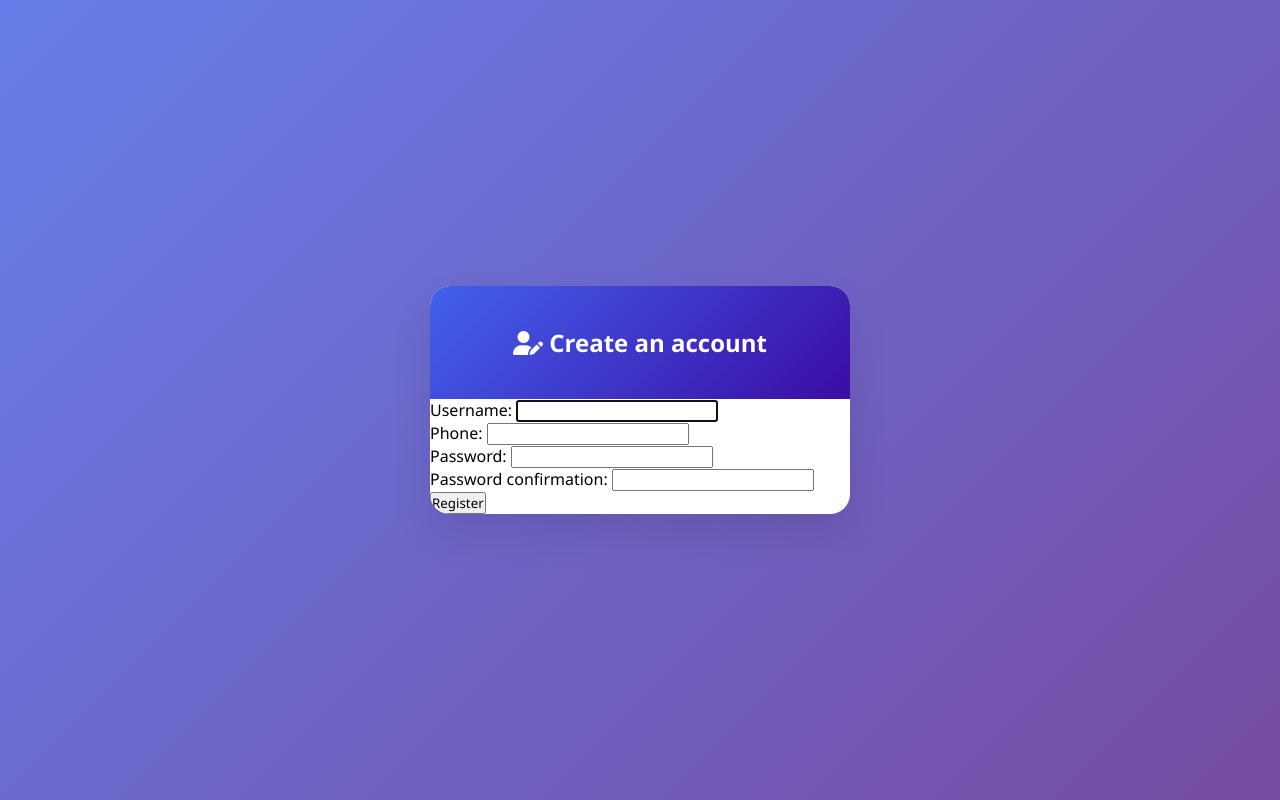
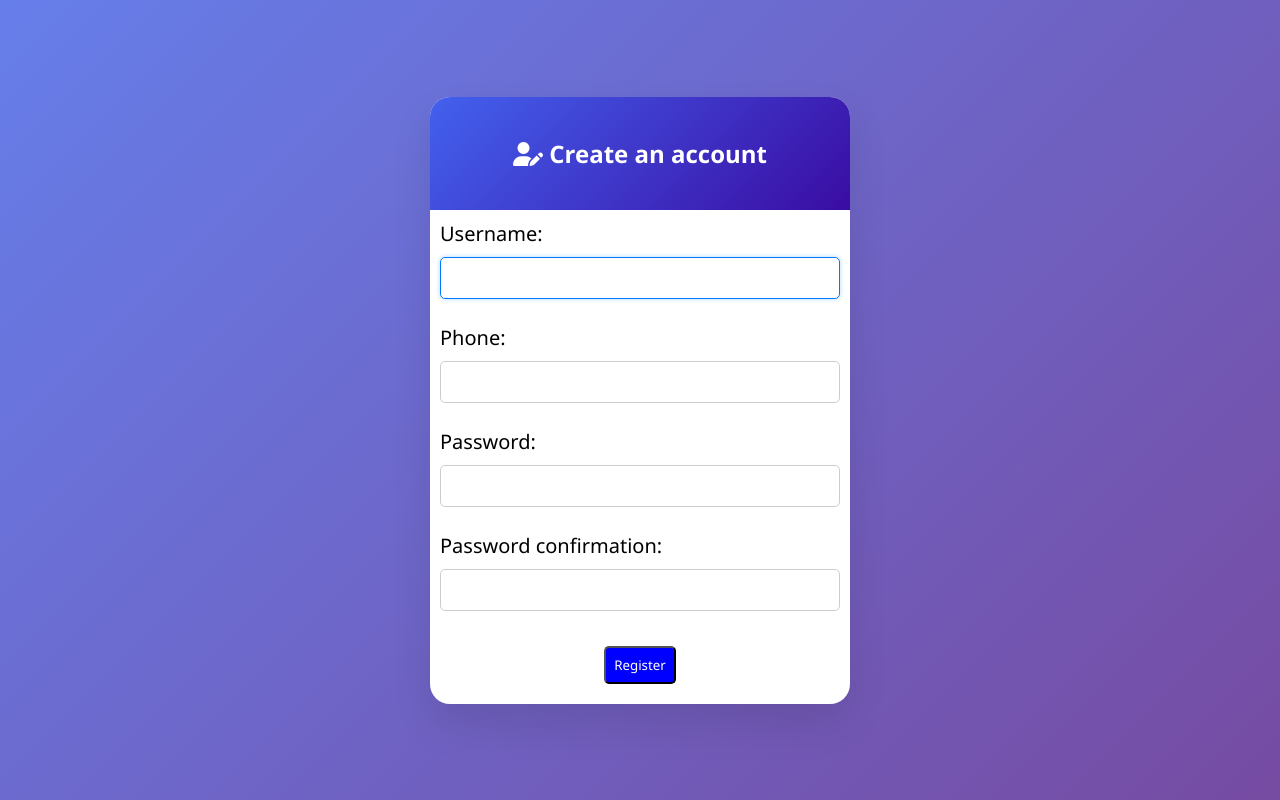
Before and after one commit to Acrsahil/Mount_Bill, a Django app: template mount_django/templates/registration/signup.html in a window 1280 px wide. Run offline with Django 5.2, Linux system fonts and the light colour scheme; the template is opened without the code that fills it: values that come from a table or form of the project are taken from there, others are empty; parts of the project's set-up code (start-up, migrations or seed data) failed here and were passed over; some libraries are stand-ins or nearby versions.

Commit message:
added sign-up-page

```diff
--- a/mount_django/billingsystem/urls.py
+++ b/mount_django/billingsystem/urls.py
@@ -5,7 +5,6 @@ from . import views
 urlpatterns = [
     path("", views.dashboard, name="dashboard"),
     path("signup/",views.signup_page,name="signup_page"),
-    path("login_page/",views.login_page,name="login_page"),
     path("save-product/", views.save_product, name="save_product"),
     path(
         "sahilpage/<int:pro_id>/<int:second_id>/",
--- a/mount_django/static/css/signup.css
+++ b/mount_django/static/css/signup.css
@@ -0,0 +1,93 @@
+.form-container{
+    display:flex;
+    flex-direction: column;
+    gap:15px;
+}
+.form-field {
+    display: flex;
+    flex-direction: column;
+}
+.form-field input {
+    margin-left: 10px;
+    width:400px;
+    padding: 10px 10px;
+    font-size: 15px;
+    border: 1px solid #ccc;
+    border-radius: 5px;
+    outline: none;
+    transition: 0.3s;
+}
+
+.form-field input:focus {
+    border-color: #007bff;
+    box-shadow: 0 0 5px rgba(0, 123, 255, 0.3);
+}
+.form-container label{
+    font-size: 20px;
+    padding:10px;
+}
+.btn-container2{
+    display:flex;
+    justify-content: center;
+    padding:20px;
+}
+.btn-container2 button{
+    padding:0.6em;
+    color:white;
+    background-color: blue;
+    border-radius: 5px;
+}
+.error-popup {
+    background: #f8d7da;
+    color: #721c24;
+    padding: 12px 16px;
+    border-radius: 6px;
+    box-shadow: 0 2px 8px rgba(0,0,0,.15);
+    font-size: 14px;
+    margin-bottom: 10px;       /* stays just above the form */
+    opacity: 1;
+    transition: opacity 0.5s ease;
+  }
+
+  .error-popup ul {
+    margin: 8px 0 0;
+    padding-left: 18px;
+  }
+
+  .error-popup.hide {
+    opacity: 0;                /* fade out in place */
+  }
+
+  /* ---------- Mobile styles ---------- */
+@media (max-width: 600px) {
+  .form-container {
+    padding: 0 12px;          /* add some side padding on small screens */
+  }
+
+  .form-field input {
+    width: 100%;              /* full width on mobile */
+    margin-left: 0;           /* remove left offset so it aligns with label */
+    box-sizing: border-box;   /* include padding in width */
+  }
+
+  .form-container label {
+    font-size: 16px;          /* slightly smaller labels */
+    padding: 6px 0;
+  }
+
+  .btn-container2 {
+    padding: 12px 0;
+  }
+
+  .btn-container2 button {
+    width: 100%;              /* full-width button on mobile */
+    max-width: 100%;
+  }
+
+  .error-popup {
+    top: 10px;
+    right: 50%;
+    transform: translateX(50%);  /* center the popup */
+    max-width: 90vw;             /* prevent overflow on small screens */
+  }
+}
--- /dev/null
+++ b/mount_django/static/js/signup.js
@@ -0,0 +1,14 @@
+document.addEventListener('DOMContentLoaded', function () {
+    const popup = document.getElementById('error-popup');
+    if (!popup) return;
+
+    // Wait 3 seconds (3000 ms), then fade out
+    setTimeout(function () {
+      popup.classList.add('hide');
+
+      // Remove from DOM after fade animation (0.5s)
+      setTimeout(function () {
+        popup.remove();
+      }, 500);
+    }, 3000); // change to 4000 for 4 seconds
+  });
--- a/mount_django/templates/registration/signup.html
+++ b/mount_django/templates/registration/signup.html
@@ -10,18 +10,34 @@
     <div class="signup-header">
         <h2> <i class='fas fa-user-pen'></i>&nbsp;Create an account</h2>
     </div>
+    {%if form.errors or form.non_field_errors%}
+    <div class="error-popup" id="error-popup">
+        <strong>There were some problem</strong>
+        <ul>
+            {%for field in form%}
+                {%for error in field.errors%}
+                <li>{{error}}</li>
+                {%endfor%}
+            {%endfor%}
+            {%for error in form.non_field_errors%}
+                <li>{{error}}</li>
+            {%endfor%}
+    </div>
+    {%endif%}
 <form method="POST">
     {%csrf_token%}
-    {{form.non_field_errors}}
     {%for field in form%}
-
-    <div class="form-container">
-        {{field.label_tag}}
-        {{field}}
-        {{form.errors}}
-    <div>
+        <div class="form-container">
+            <div class="form-field">
+                {{field.label_tag}}
+                {{field}}
+            </div>
+        <div>
     {%endfor%}
+    <div class="btn-container2">
     <button type="submit">Register</button>
+    </div>
 </form>
 </div>
+<script src="{% static 'js/signup.js' %}"></script>
 {%endblock%}
```
Also changed, not shown: mount_django/billingsystem/views.py (+1 -12 lines), mount_django/templates/website/landing_page.html (+5 -5 lines).
